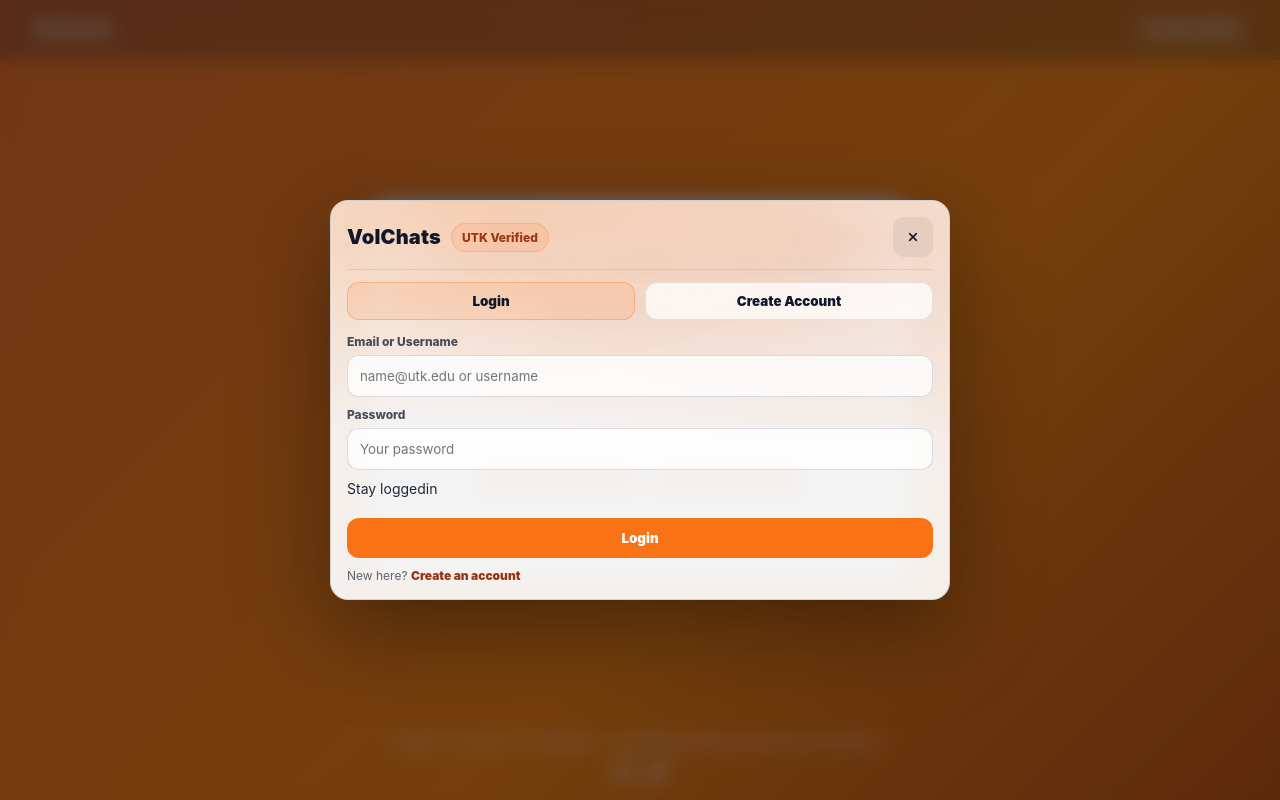
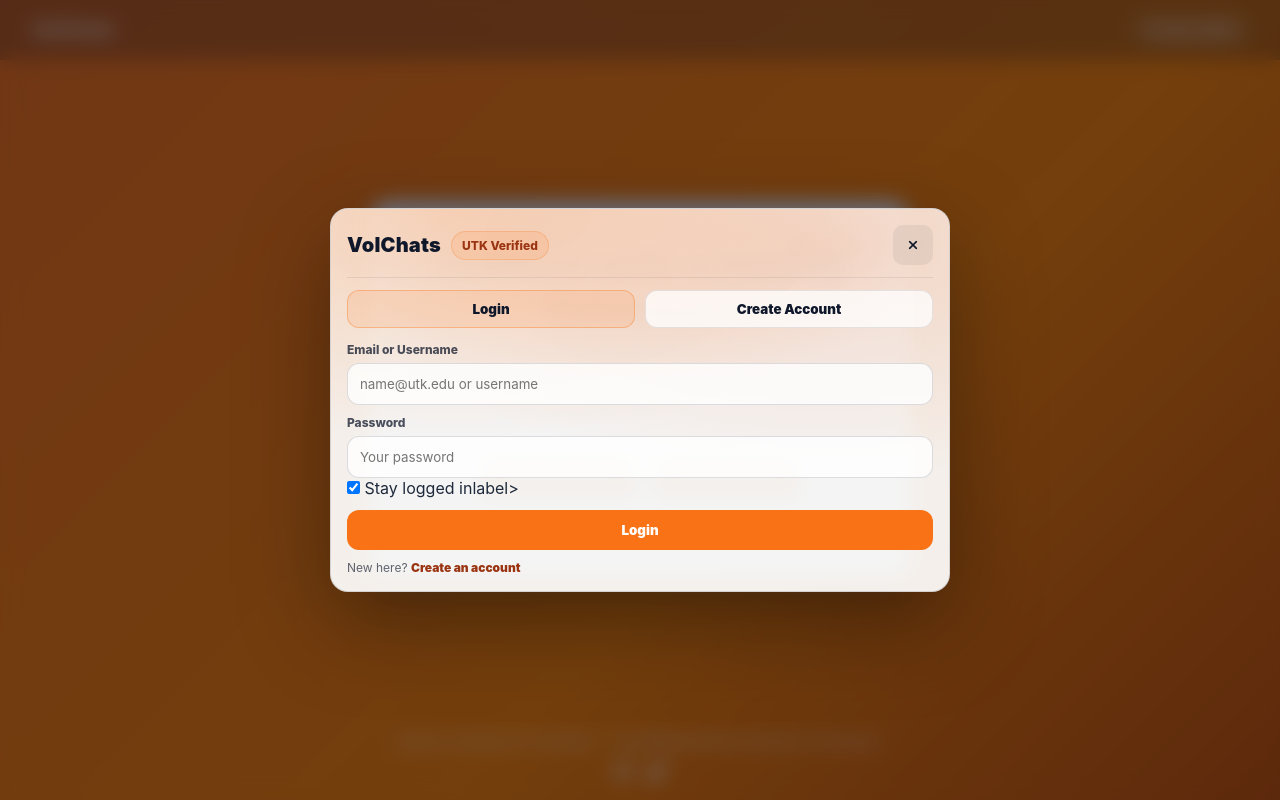
Before and after one commit to incognitovol/volchats-final, a website: page index.html in a window 1280 px wide. Both pictures are taken after a click on the button "Start Video Chat". Drawn offline with Linux system fonts and the light colour scheme; no server answers.

Commit message:
Update index.html trying to fix checkbox

```diff
--- a/index.html
+++ b/index.html
@@ -192,11 +192,9 @@
         <label class="vc-label">Password</label>
         <input id="loginPass" class="vc-input" type="password" placeholder="Your password" />
 
-        <div style="margin: 8px 0;">
-          <label style="font-size: 14px; cursor: pointer;">
-            <imput type="checkbox" id="rememberMe" checked />
-            Stay loggedin
-          </label>
+        <div class="remember-row">
+          <input type="checkbox" id="rememberMe" checked />
+          <label for="rememberMe">Stay logged in</label>label>
         </div>
 
         <button id="loginBtn" class="vc-btn vc-btn-primary">Login</button>
```
